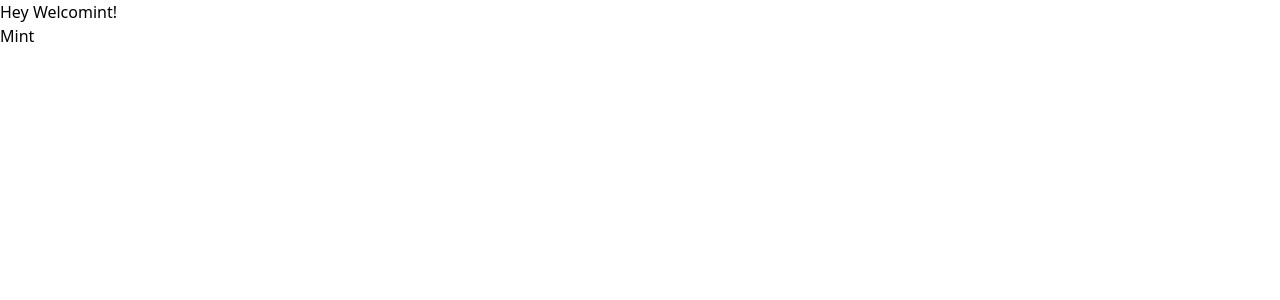
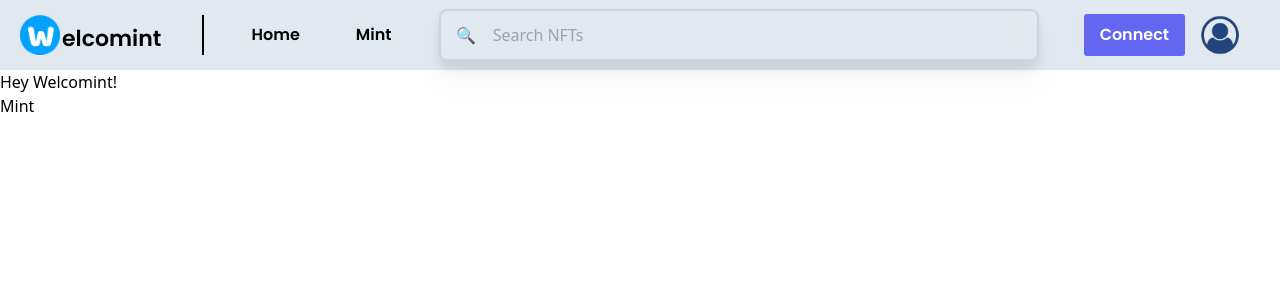
Before and after one commit to vikas-viki/welcomint, a React (Vite) app in the folder client/: page / in a window 1280 px wide. Shown: the top 300 px of the page. Built offline with nearby package versions, Linux system fonts and the light colour scheme; a web font is replaced by a local one.

Commit message:
done with navbar

```diff
--- a/client/src/App.jsx
+++ b/client/src/App.jsx
@@ -1,3 +1,4 @@
+import Navbar from "./components/Navbar";
 import Home from "./pages/Home";
 import Mint from "./pages/Mint";
 import { BrowserRouter, Route, Routes } from "react-router-dom";
@@ -6,6 +7,7 @@ const App = () => {
   return (
     <>
       <BrowserRouter>
+      <Navbar />
         <Routes>
           <Route path="/" element={<Home />} />
           <Route path="/mint" element={<Mint />} />
--- /dev/null
+++ b/client/src/components/Navbar.jsx
@@ -0,0 +1,48 @@
+import { Link } from "react-router-dom";
+import logo from "../assets/logo.png";
+import profile from "../assets/profile.png";
+
+const Navbar = () => {
+  return (
+    <nav className="bg-slate-200 py-[8px] px-[20px] flex justify-between items-center">
+      <div className="flex gap-[40px] items-center w-full">
+        <div className="flex items-end select-none gap-[2px] ">
+          <img src={logo} alt="Welcomint" className=" w-[40px] " />
+          <span className="font-poppins font-bold text-[22px]">elcomint</span>
+        </div>
+        <span className="leading-10 border-r-2 border-black text-[1px]">.</span>
+        <Link
+          to="/"
+          className="py-3 px-2 font-poppins font-bold rounded-[20px]"
+        >
+          Home
+        </Link>
+        <Link
+          to="/mint"
+          className="py-3 px-2 font-poppins font-bold rounded-[20px]"
+        >
+          Mint
+        </Link>
+        <div
+        className="flex-1 flex  drop-shadow-xl bg-slate-200 rounded-[8px] items-center px-[15px] border-[2px] border-slate-300"
+        >
+
+        <span>🔍</span>
+          <input
+            type="text"
+            placeholder={` Search NFTs `}
+            className="border-2 w-full bg-slate-200 rounded-[8px] p-[10px] flex-1 outline-none"
+          />
+        </div>
+        <div className="flex items-center  p-[5px] border-black">
+          <span className="px-[14px] py-[7px] font-poppins font-bold border-indigo-500 bg-indigo-500 text-white cursor-pointer border-2 rounded-[3px]">
+            Connect
+          </span>
+          <img src={profile} className="w-[70px] cursor-pointer" alt="0" />
+        </div>
+      </div>
+    </nav>
+  );
+};
+
+export default Navbar;
--- a/client/src/index.css
+++ b/client/src/index.css
@@ -2,3 +2,12 @@
 @tailwind base;
 @tailwind components;
 @tailwind utilities;
+
+::-webkit-scrollbar {
+    display: none;
+  }
+
+  /* For Firefox */
+  html {
+    scrollbar-width: none;
+  }
```
Also changed, not shown: client/src/assets/logo.png (added), client/src/assets/profile.png (added).
